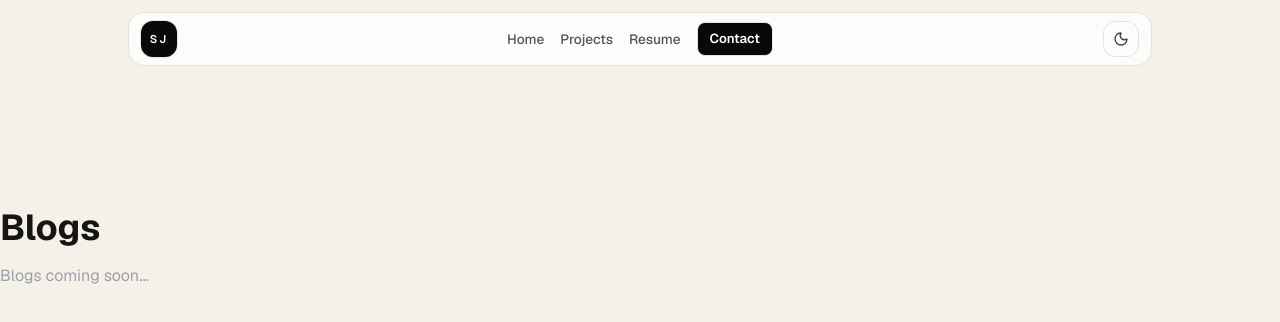
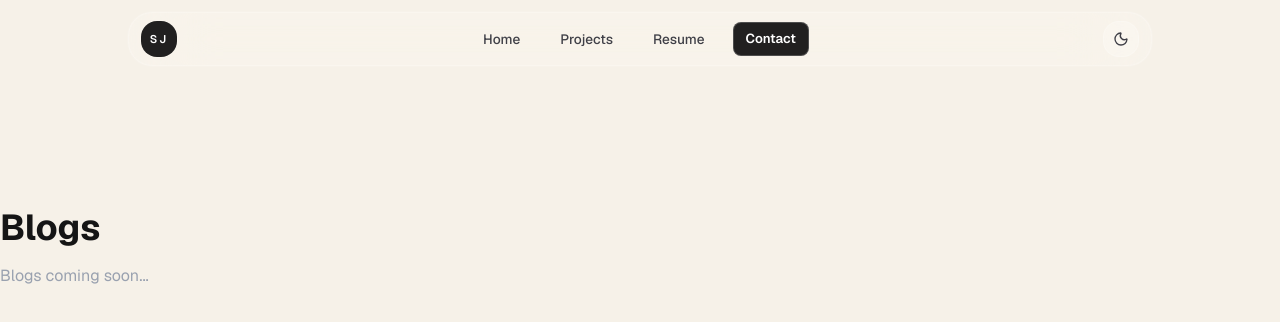
Before and after one commit to Jain4556/sunil-portfolio, a Next.js app: page /blogs in a window 1280 px wide. Shown: the top 322 px of the page. Built offline with nearby package versions, Linux system fonts and the light colour scheme.

Commit message:
updated_navbar

```diff
--- a/src/components/Navbar.tsx
+++ b/src/components/Navbar.tsx
@@ -25,21 +25,21 @@ export default function Navbar() {
 
   return (
     <header className="fixed inset-x-0 top-0 z-50 px-2 pt-2.5 sm:px-4 sm:pt-3">
-      <nav className="mx-auto flex w-full max-w-5xl items-center gap-2 rounded-2xl border border-black/10 bg-white/80 px-3 py-2 shadow-[0_12px_40px_-28px_rgba(0,0,0,0.45)] backdrop-blur-xl dark:border-white/10 dark:bg-zinc-950/80">
+      <nav className="mx-auto flex w-full max-w-5xl items-center gap-2 rounded-3xl border border-white/20 bg-white/20 px-3 py-2 shadow-[0_18px_55px_-28px_rgba(0,0,0,0.45)] backdrop-blur-2xl backdrop-saturate-150 ring-1 ring-white/10 transition-colors duration-300 hover:border-white/30 hover:bg-white/30 dark:border-white/10 dark:bg-zinc-950/35 dark:ring-white/5 dark:hover:bg-zinc-950/45">
         <Link
           href="/"
-          className="flex h-9 w-9 shrink-0 items-center justify-center rounded-xl bg-zinc-950 text-[0.7rem] font-semibold tracking-[0.18em] text-white ring-1 ring-black/10 transition hover:scale-105 dark:bg-white dark:text-zinc-950"
+          className="flex h-9 w-9 shrink-0 items-center justify-center rounded-2xl bg-zinc-950/90 text-[0.7rem] font-semibold tracking-[0.18em] text-white ring-1 ring-white/10 transition-colors duration-300 hover:bg-zinc-900 hover:shadow-[0_10px_25px_-12px_rgba(0,0,0,0.65)] dark:bg-white dark:text-zinc-950 dark:hover:bg-white/95"
           aria-label="Go to home"
         >
           SJ
         </Link>
 
-        <div className="flex flex-1 flex-wrap items-center justify-center gap-x-4 gap-y-1.5 text-[0.85rem] font-medium text-zinc-600 dark:text-zinc-300">
+        <div className="flex flex-1 flex-wrap items-center justify-center gap-x-4 gap-y-1.5 text-[0.85rem] font-medium text-zinc-700 dark:text-zinc-300">
           {links.map((link) => (
             <Link
               key={link.href}
               href={link.href}
-              className={`transition hover:text-zinc-950 dark:hover:text-white ${
+              className={`rounded-full px-3 py-1.5 transition-colors duration-300 hover:bg-white/35 hover:text-zinc-950 dark:hover:bg-white/10 dark:hover:text-white ${
                 isActive(link.href) ? "text-zinc-950 dark:text-white" : ""
               }`}
             >
@@ -51,8 +51,8 @@ export default function Navbar() {
             href="/contact"
             className={`inline-flex items-center rounded-lg border px-3 py-1.5 text-[0.82rem] font-semibold transition ${
               isActive("/contact")
-                ? "border-zinc-950 bg-zinc-950 text-white dark:border-white dark:bg-white dark:text-zinc-950"
-                : "border-zinc-200 bg-zinc-950 text-white hover:bg-zinc-800 dark:border-white/10 dark:bg-white dark:text-zinc-950 dark:hover:bg-zinc-200"
+                ? "border-zinc-950 bg-zinc-950 text-white shadow-[0_12px_30px_-18px_rgba(0,0,0,0.7)] dark:border-white dark:bg-white dark:text-zinc-950"
+                : "border-white/20 bg-zinc-950/90 text-white shadow-[0_12px_30px_-18px_rgba(0,0,0,0.7)] transition-colors hover:bg-zinc-900 hover:shadow-[0_16px_34px_-18px_rgba(0,0,0,0.85)] dark:border-white/10 dark:bg-white dark:text-zinc-950 dark:hover:bg-zinc-100"
             }`}
           >
             Contact
@@ -62,7 +62,7 @@ export default function Navbar() {
         <button
           type="button"
           onClick={() => setTheme(resolvedTheme === "dark" ? "light" : "dark")}
-          className="inline-flex h-9 w-9 shrink-0 items-center justify-center rounded-xl border border-black/10 text-zinc-700 transition hover:-translate-y-0.5 hover:bg-zinc-100 hover:text-zinc-950 dark:border-white/10 dark:text-zinc-200 dark:hover:bg-white/10 dark:hover:text-white"
+          className="inline-flex h-9 w-9 shrink-0 items-center justify-center rounded-2xl border border-white/20 bg-white/20 text-zinc-700 shadow-[0_10px_28px_-20px_rgba(0,0,0,0.65)] transition-colors duration-300 hover:bg-white/40 hover:text-zinc-950 hover:shadow-[0_16px_34px_-18px_rgba(0,0,0,0.8)] dark:border-white/10 dark:bg-white/5 dark:text-zinc-200 dark:hover:bg-white/10 dark:hover:text-white"
           aria-label={mounted && resolvedTheme === "dark" ? "Switch to light mode" : "Switch to dark mode"}
           disabled={!mounted}
         >
```
